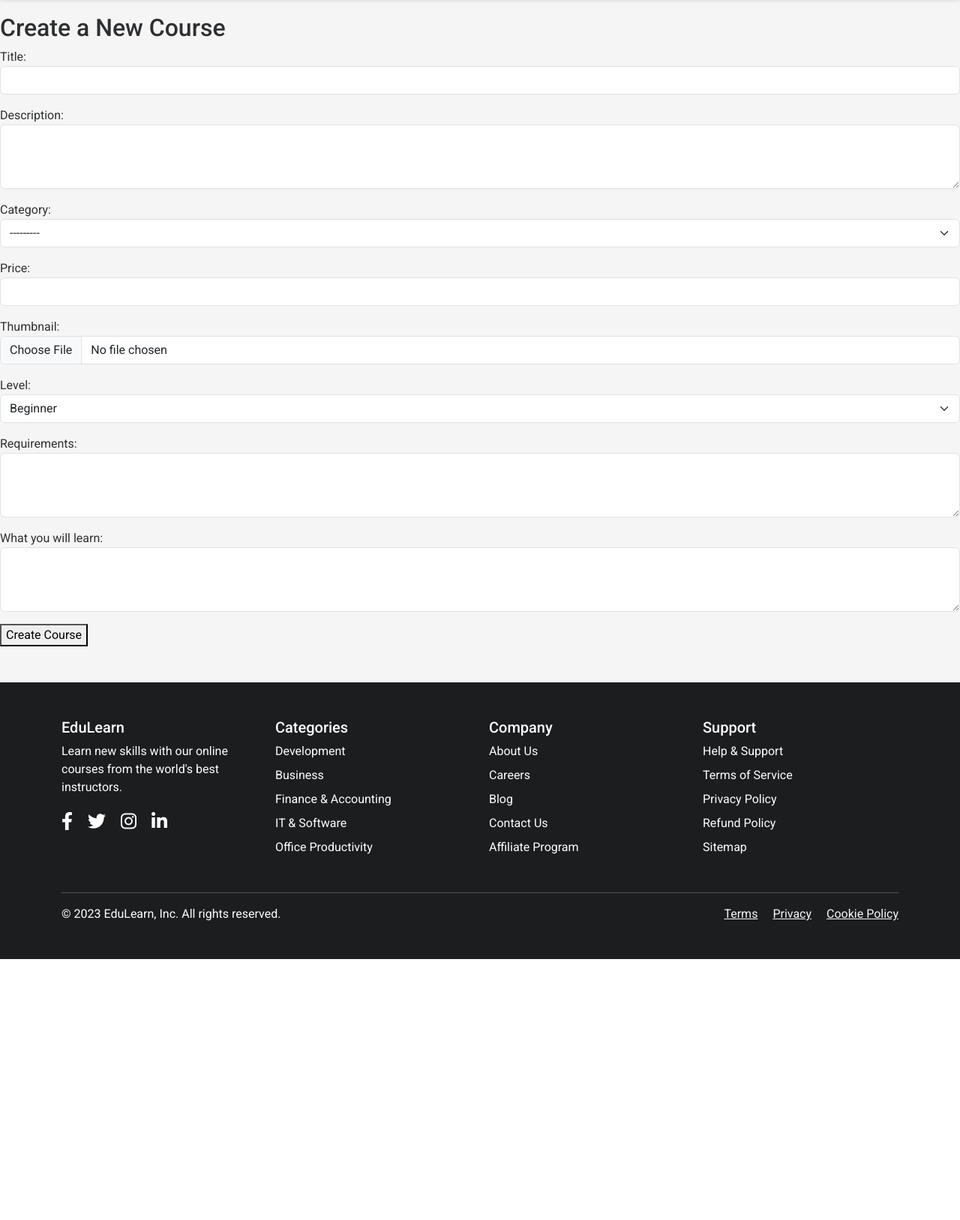
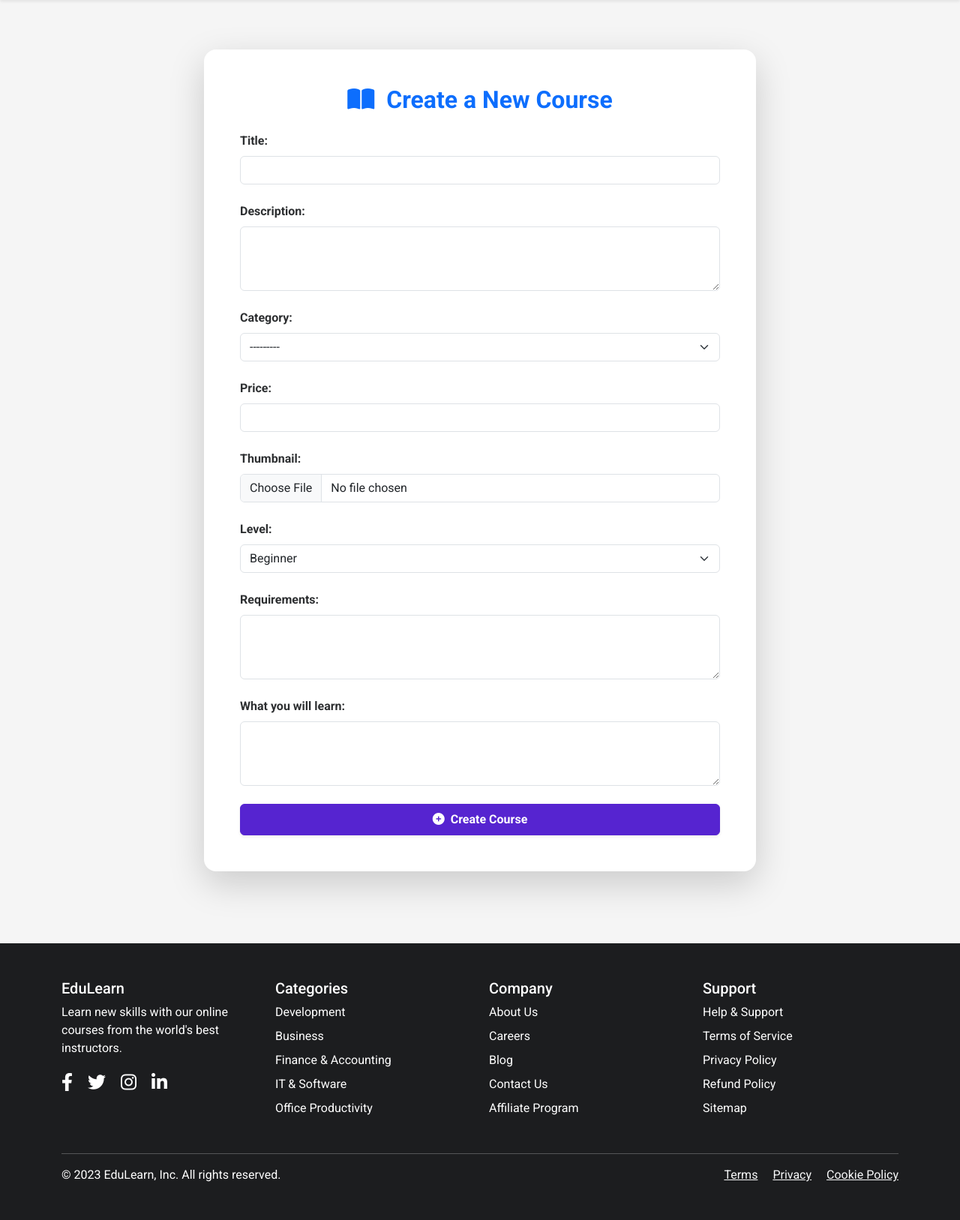
Before and after one commit to SHAHSULTANS/Edulearn, a Django app: page /courses/create/ in a window 1280 px wide. Shown: the part 62-1689 px from the top of the page at 75% size. Before the commit the page ends 1341 px from the top, so only its background shows below. Run offline with Django 5.2, Linux system fonts and the light colour scheme; a user stored in the database is signed in; tables that the repository leaves empty hold one stand-in row (values such as "Sample post").

Commit message:
Update course_form.html template layout

```diff
--- a/courses/templates/courses/course_form.html
+++ b/courses/templates/courses/course_form.html
@@ -1,11 +1,60 @@
 {% extends 'base.html' %}
+{% load static %}
+
+{% block title %}
+<title>Create Course | EduLearn</title>
+{% endblock %}
 
 {% block content %}
-  <h2>Create a New Course</h2>
+<div class="container py-5">
+  <div class="row justify-content-center">
+    <div class="col-lg-8">
+      <div class="card shadow-lg border-0 rounded-4 animate__animated animate__fadeInUp">
+        <div class="card-body p-5">
+          <h2 class="mb-4 text-center text-primary fw-bold">
+            <i class="fas fa-book-open me-2"></i> Create a New Course
+          </h2>
 
-  <form method="POST">
-    {% csrf_token %}
-    {{ form.as_p }}
-    <button type="submit">Create Course</button>
-  </form>
+          <form method="POST" enctype="multipart/form-data" class="needs-validation" novalidate>
+            {% csrf_token %}
+            {% for field in form %}
+              <div class="mb-4">
+                <label class="form-label fw-semibold">{{ field.label_tag }}</label>
+                {{ field }}
+                {% if field.help_text %}
+                  <small class="form-text text-muted">{{ field.help_text }}</small>
+                {% endif %}
+                {% for error in field.errors %}
+                  <div class="text-danger">{{ error }}</div>
+                {% endfor %}
+              </div>
+            {% endfor %}
+
+            <button type="submit" class="btn btn-primary w-100 py-2 fw-bold shadow-sm">
+              <i class="fas fa-plus-circle me-1"></i> Create Course
+            </button>
+          </form>
+        </div>
+      </div>
+    </div>
+  </div>
+</div>
 {% endblock %}
+
+{% block extra_css %}
+<link rel="stylesheet" href="https://cdnjs.cloudflare.com/ajax/libs/animate.css/4.1.1/animate.min.css" />
+<style>
+  input, select, textarea {
+    transition: border-color 0.3s ease, box-shadow 0.3s ease;
+  }
+
+  input:focus, select:focus, textarea:focus {
+    border-color: var(--primary-color) !important;
+    box-shadow: 0 0 0 0.2rem rgba(86, 36, 208, 0.25) !important;
+  }
+
+  .form-label {
+    color: var(--text-color);
+  }
+</style>
+{% endblock %}
```
